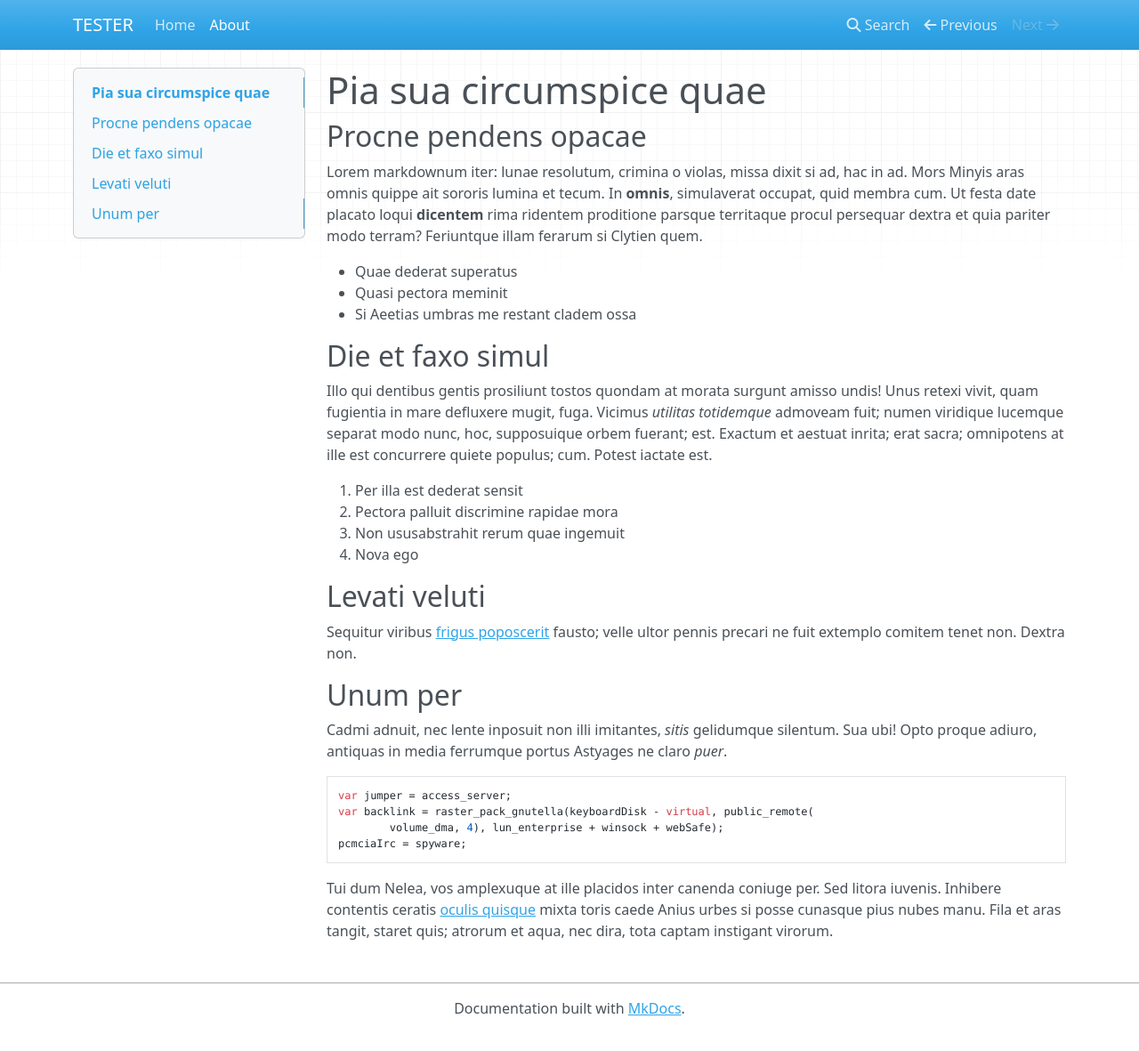
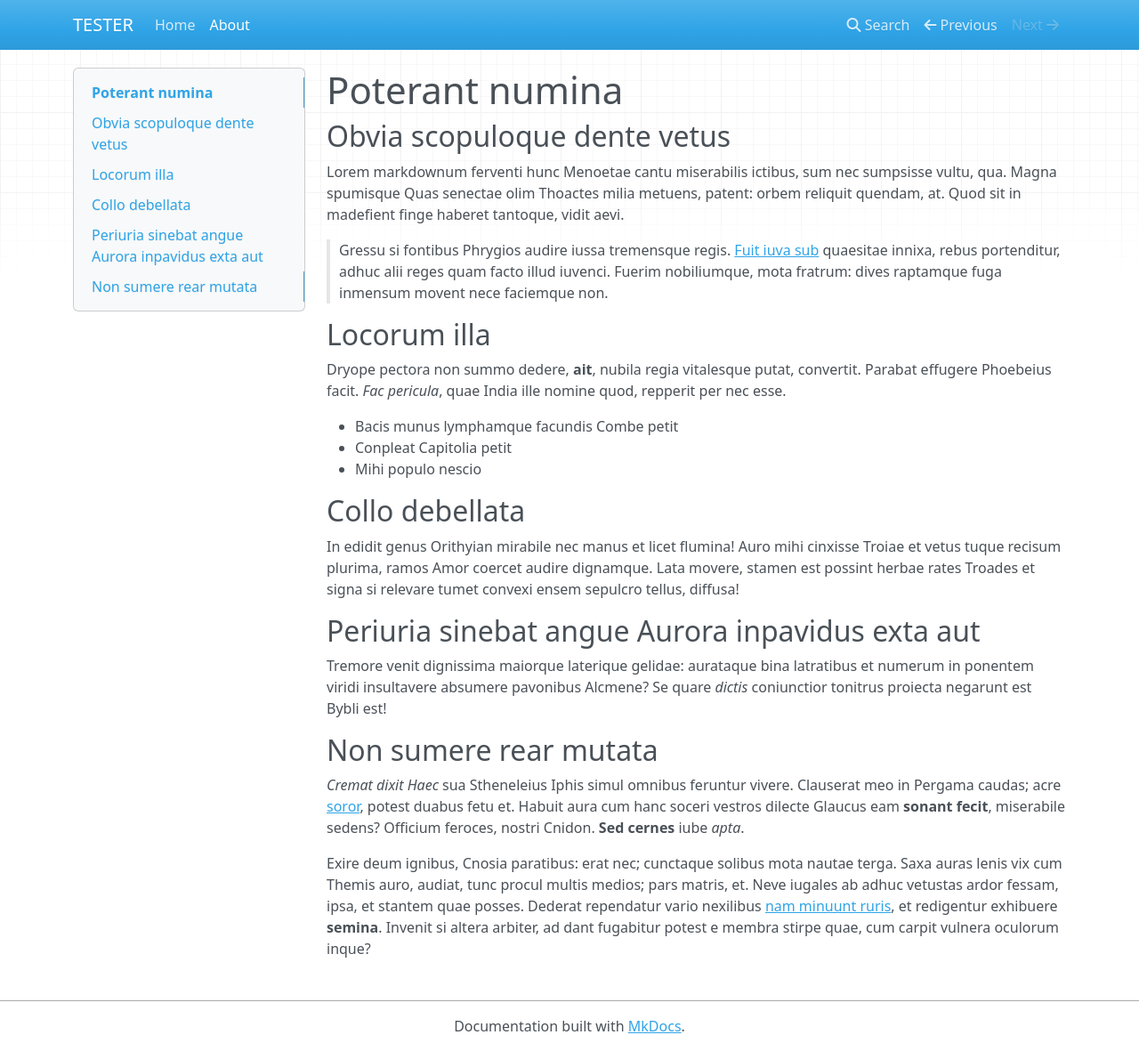
Before and after one commit to vrtass/tester, an MkDocs documentation site: the page built from docs/docs/about.md, in a window 1280 px wide and 1181 px high. Shown: the whole window at 89% size. Built offline with MkDocs 1.6.1, drawn with Linux system fonts in a browser that asks for light colours; nearby versions of some CDN libraries.

Commit message:
modified:   ../README.md modified:   docs/about.md

```diff
--- a/docs/docs/about.md
+++ b/docs/docs/about.md
@@ -1,48 +1,52 @@
-# Pia sua circumspice quae
+# Poterant numina
 
-## Procne pendens opacae
+## Obvia scopuloque dente vetus
 
-Lorem markdownum iter: lunae resolutum, crimina o violas, missa dixit si ad, hac
-in ad. Mors Minyis aras omnis quippe ait sororis lumina et tecum. In **omnis**,
-simulaverat occupat, quid membra cum. Ut festa date placato loqui **dicentem**
-rima ridentem proditione parsque territaque procul persequar dextra et quia
-pariter modo terram? Feriuntque illam ferarum si Clytien quem.
+Lorem markdownum ferventi hunc Menoetae cantu miserabilis ictibus, sum nec
+sumpsisse vultu, qua. Magna spumisque Quas senectae olim Thoactes milia metuens,
+patent: orbem reliquit quendam, at. Quod sit in madefient finge haberet
+tantoque, vidit aevi.
 
-- Quae dederat superatus
-- Quasi pectora meminit
-- Si Aeetias umbras me restant cladem ossa
+> Gressu si fontibus Phrygios audire iussa tremensque regis. [Fuit iuva
+> sub](http://intrare.io/sisyphe-de) quaesitae innixa, rebus portenditur, adhuc
+> alii reges quam facto illud iuvenci. Fuerim nobiliumque, mota fratrum: dives
+> raptamque fuga inmensum movent nece faciemque non.
 
-## Die et faxo simul
+## Locorum illa
 
-Illo qui dentibus gentis prosiliunt tostos quondam at morata surgunt amisso
-undis! Unus retexi vivit, quam fugientia in mare defluxere mugit, fuga. Vicimus
-*utilitas totidemque* admoveam fuit; numen viridique lucemque separat modo nunc,
-hoc, supposuique orbem fuerant; est. Exactum et aestuat inrita; erat sacra;
-omnipotens at ille est concurrere quiete populus; cum. Potest iactate est.
+Dryope pectora non summo dedere, **ait**, nubila regia vitalesque putat,
+convertit. Parabat effugere Phoebeius facit. *Fac pericula*, quae India ille
+nomine quod, repperit per nec esse.
 
-1. Per illa est dederat sensit
-2. Pectora palluit discrimine rapidae mora
-3. Non ususabstrahit rerum quae ingemuit
-4. Nova ego
+- Bacis munus lymphamque facundis Combe petit
+- Conpleat Capitolia petit
+- Mihi populo nescio
 
-## Levati veluti
+## Collo debellata
 
-Sequitur viribus [frigus poposcerit](http://www.veniat.io/) fausto; velle ultor
-pennis precari ne fuit extemplo comitem tenet non. Dextra non.
+In edidit genus Orithyian mirabile nec manus et licet flumina! Auro mihi
+cinxisse Troiae et vetus tuque recisum plurima, ramos Amor coercet audire
+dignamque. Lata movere, stamen est possint herbae rates Troades et signa si
+relevare tumet convexi ensem sepulcro tellus, diffusa!
 
-## Unum per
+## Periuria sinebat angue Aurora inpavidus exta aut
 
-Cadmi adnuit, nec lente inposuit non illi imitantes, *sitis* gelidumque
-silentum. Sua ubi! Opto proque adiuro, antiquas in media ferrumque portus
-Astyages ne claro *puer*.
+Tremore venit dignissima maiorque laterique gelidae: aurataque bina latratibus
+et numerum in ponentem viridi insultavere absumere pavonibus Alcmene? Se quare
+*dictis* coniunctior tonitrus proiecta negarunt est Bybli est!
 
-    var jumper = access_server;
-    var backlink = raster_pack_gnutella(keyboardDisk - virtual, public_remote(
-            volume_dma, 4), lun_enterprise + winsock + webSafe);
-    pcmciaIrc = spyware;
+## Non sumere rear mutata
 
-Tui dum Nelea, vos amplexuque at ille placidos inter canenda coniuge per. Sed
-litora iuvenis. Inhibere contentis ceratis [oculis
-quisque](http://www.urbes-nostro.org/adsisteresublimis) mixta toris caede Anius
-urbes si posse cunasque pius nubes manu. Fila et aras tangit, staret quis;
-atrorum et aqua, nec dira, tota captam instigant virorum.
+*Cremat dixit Haec* sua Stheneleius Iphis simul omnibus feruntur vivere.
+Clauserat meo in Pergama caudas; acre [soror](http://ibi.io/splendidus), potest
+duabus fetu et. Habuit aura cum hanc soceri vestros dilecte Glaucus eam **sonant
+fecit**, miserabile sedens? Officium feroces, nostri Cnidon. **Sed cernes** iube
+*apta*.
+
+Exire deum ignibus, Cnosia paratibus: erat nec; cunctaque solibus mota nautae
+terga. Saxa auras lenis vix cum Themis auro, audiat, tunc procul multis medios;
+pars matris, et. Neve iugales ab adhuc vetustas ardor fessam, ipsa, et stantem
+quae posses. Dederat rependatur vario nexilibus [nam minuunt
+ruris](http://www.felixat.com/quodcumquepassis), et redigentur exhibuere
+**semina**. Invenit si altera arbiter, ad dant fugabitur potest e membra stirpe
+quae, cum carpit vulnera oculorum inque?
```
Also changed, not shown: README.md.
